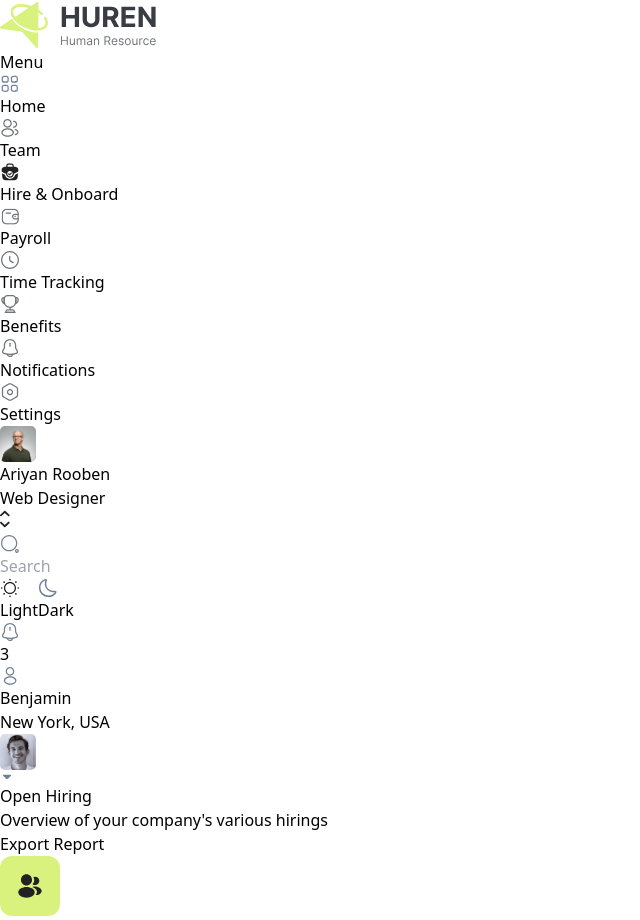
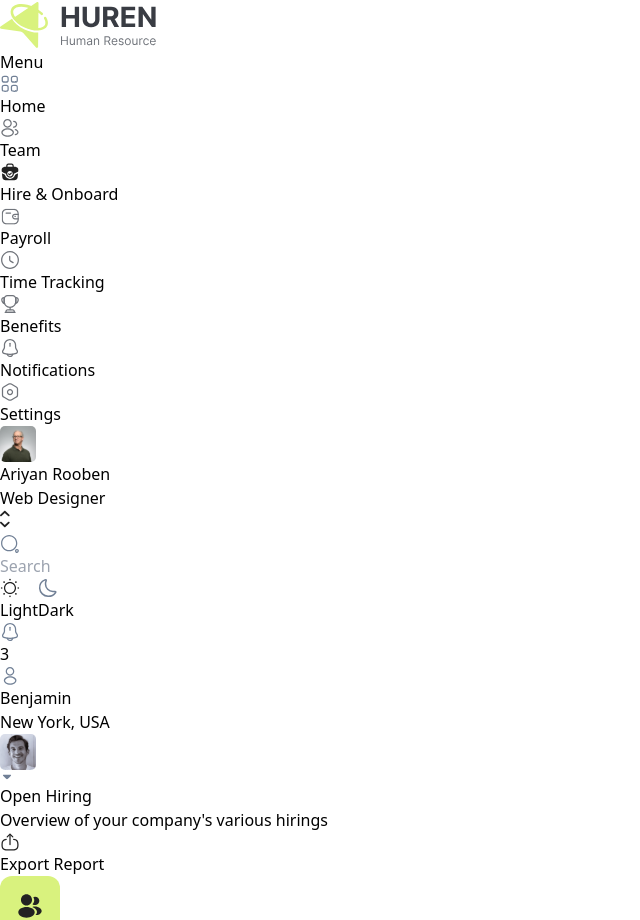
Before and after one commit to haniful360/dashboard-ui, a React (Vite) app: page / in a window 1280 px wide. Shown: the top 920 px of the page, without its empty margins (0-640 px from the left). Built offline with nearby package versions, Linux system fonts and the light colour scheme.

Commit message:
add export button and design

```diff
--- a/src/components/MainContent/MainContent.jsx
+++ b/src/components/MainContent/MainContent.jsx
@@ -4,12 +4,13 @@ import user from "../../assets/main-content/user.svg";
 import sms from "../../assets/main-content/sms.svg";
 import circle from "../../assets/main-content/circle.svg";
 import trend from "../../assets/main-content/trend-up.svg";
+import exportIcon from "../../assets/main-content/export.svg";
 
 const MainContent = () => {
   const cards = [
     {
       icon: user,
-      dot:circle,
+      dot: circle,
       title: "Total Applied",
       value: "920",
       description: "Total Applied last year were 780 candidates",
@@ -17,7 +18,7 @@ const MainContent = () => {
     },
     {
       icon: sms,
-      dot:circle,
+      dot: circle,
       title: "Total Invitations",
       value: "54",
       description: "Total invitation last year were 1025 employee",
@@ -25,7 +26,7 @@ const MainContent = () => {
     },
     {
       icon: document,
-      dot:circle,
+      dot: circle,
       title: "Total Hiring",
       value: "84",
       description: "Total hiring year were 72 hiring",
@@ -37,53 +38,21 @@ const MainContent = () => {
       <div className="">
         <div className="flex justify-between items-center mb-6">
           <div>
-            <h1 className="text-lg font-bold text-[18px] text-[#393C43]">Open Hiring</h1>
+            <h1 className="text-lg font-bold text-[18px] text-[#393C43]">
+              Open Hiring
+            </h1>
             <p className="text-sm text-[#70747B] text-[14px] ">
               Overview of your company's various hirings
             </p>
           </div>
-          <div className="flex justify-end">
-            <button className="bg-green-500 text-white px-4 py-2 rounded-lg shadow hover:bg-green-600">
-              Export Report
+          <div className="">
+            <button className="flex items-center justify-center gap-2 bg-[#D9F27E] w-[154px] h-[48px] text-white px-4 py-2 rounded-lg shadow">
+              <img src={exportIcon} alt="" />
+              <span className="text-[#222222] text-[14px] font-medium">Export Report</span>
             </button>
           </div>
         </div>
         <div className="grid grid-cols-1 sm:grid-cols-2 lg:grid-cols-3 gap-6">
-          {/* <div className="bg-white shadow-sm rounded-lg p-6">
-            <div className="flex items-center justify-between mb-4">
-              <div className="flex items-center ">
-                <div>
-                  <img src={user} alt="" />
-                </div>
-                <div className="ml-4">
-                  <h2 className="text-sm font-semibold text-[16px] text-gray-700">
-                    Total Applied
-                  </h2>
-                </div>
-              </div>
-              <div className="cursor-pointer">
-                <img src={circle} alt="" />
-              </div>
-            </div>
-            <div className="flex justify-between items-center">
-              <div>
-                <p className="text-3xl font-semibold text-gray-800 text-[42px]">
-                  920
-                </p>
-                <p className="text-[14px] text-[#70747B] mt-2">
-                  Total Applied last year <br /> were 780 candidate
-                </p>
-              </div>
-              <div className="flex flex-col items-end mt-6">
-                <span className="text-[#70747B] text-[12px]">Last month</span>
-                <div className="flex items-centergap-1 mt-1 bg-[#F9FAF5] py-2 px-3 rounded-lg text-sm text-[16px]">
-                  <img src={trend} alt="" />
-                  <span className="text-[#222222] text-[16px]">+2.68%</span>
-                </div>
-              </div>
-            </div>
-          </div> */}
-
           {cards.map((card, index) => (
             <div className="bg-white shadow-sm rounded-lg p-6">
               <div className="flex items-center justify-between mb-4">
@@ -93,7 +62,7 @@ const MainContent = () => {
                   </div>
                   <div className="ml-4">
                     <h2 className="text-sm font-semibold text-[16px] text-gray-700">
-                     {card.title}
+                      {card.title}
                     </h2>
                   </div>
                 </div>
@@ -114,7 +83,9 @@ const MainContent = () => {
                   <span className="text-[#70747B] text-[12px]">Last month</span>
                   <div className="flex items-center gap-1 mt-1 bg-[#F9FAF5] py-2 px-3 rounded-lg text-sm text-[16px]">
                     <img src={trend} alt="trend" />
-                    <span className="text-[#222222] text-[16px]">{card.trendValue}</span>
+                    <span className="text-[#222222] text-[16px]">
+                      {card.trendValue}
+                    </span>
                   </div>
                 </div>
               </div>
```
Also changed, not shown: src/assets/main-content/export.svg (added).
